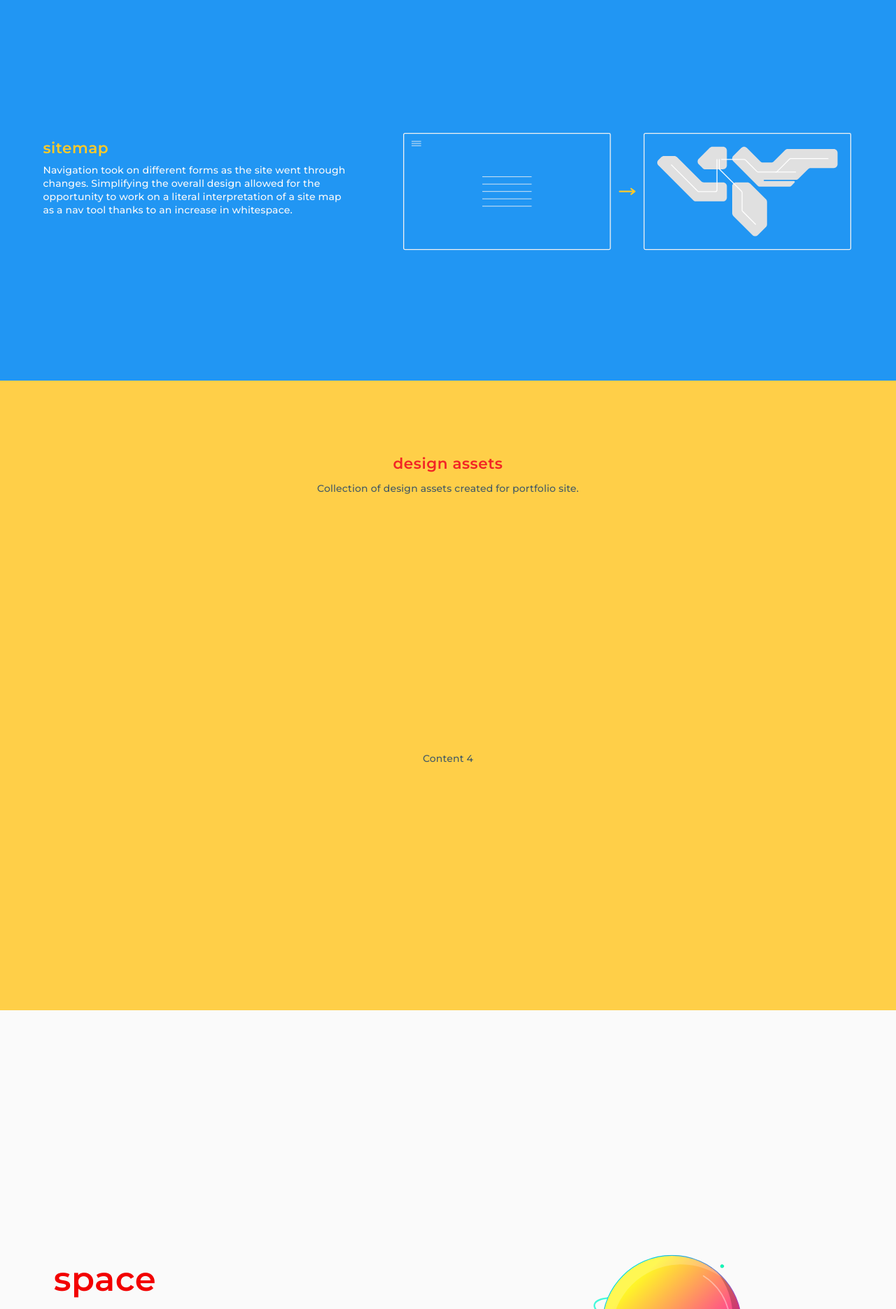
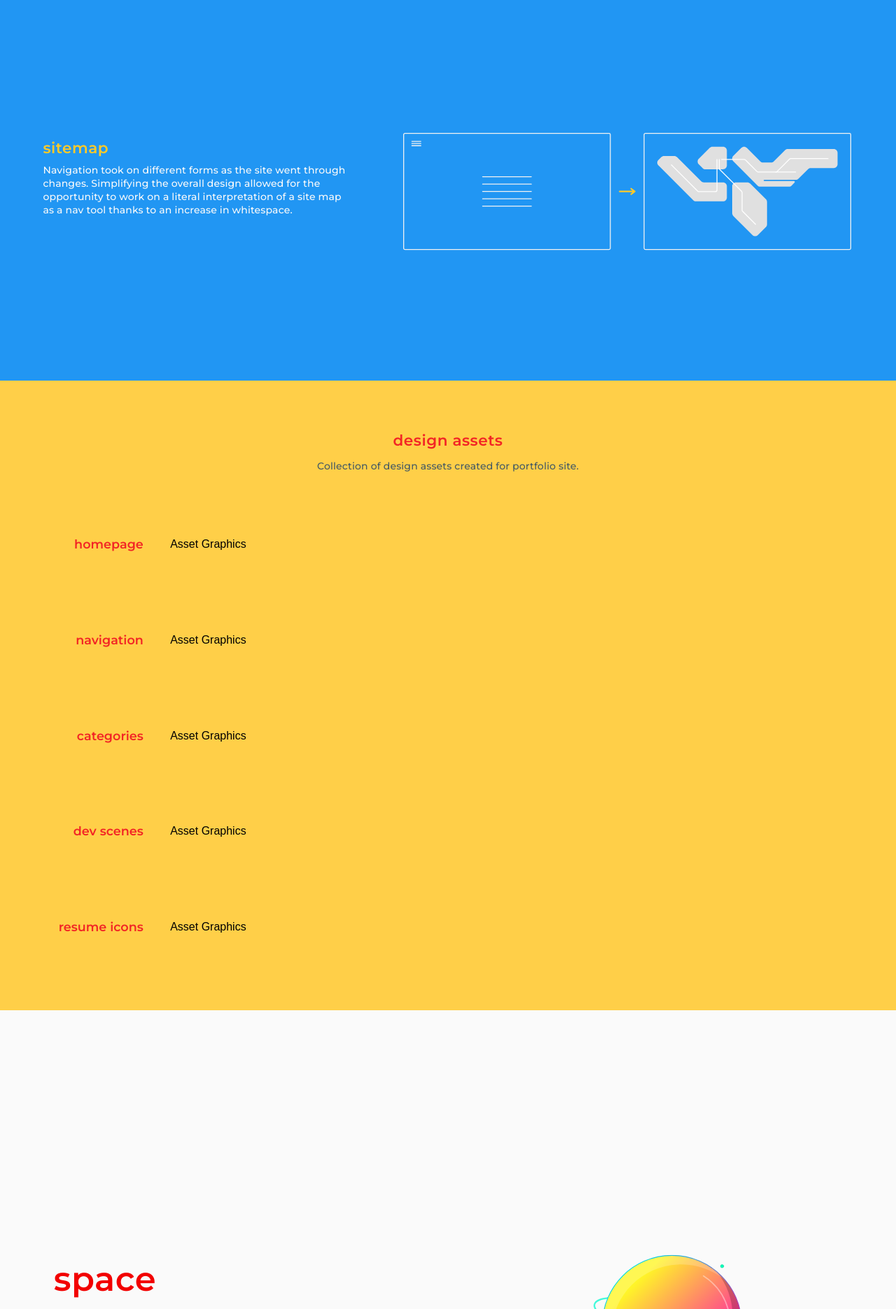
Before and after one commit to sayamkim/portfolio, a Jekyll site: the page built from design_pages/web.html, in a window 1280 px wide. Shown: the part 1256-3127 px from the top of the page at 70% size. Built offline with Jekyll 4.4.1, drawn with Linux system fonts in a browser that asks for light colours; nearby versions of some CDN libraries.

Commit message:
Layout for design assets page.

```diff
--- a/assets/css/design_pages.css
+++ b/assets/css/design_pages.css
@@ -52,7 +52,6 @@
 
 .design-column-rows {
   display: flex;
-  /*flex-direction: column;*/
   align-items: center;
   justify-content: center;
   width: 100%;
@@ -106,7 +105,8 @@
   align-items: center;
   justify-content: center;
   width: 100%;
-  height: 20%;
+  height: 10%;
+  margin-top: 2%;
 }
 
 .design-bottom {
@@ -115,7 +115,36 @@
   align-items: center;
   justify-content: center;
   width: 100%;
-  height: 70%;
+  height: 80%;
+}
+
+.design-bottom-row {
+  display: flex;
+  align-items: center;
+  justify-content: center;
+  height: 19%;
+  width: 100%;
+}
+
+.design-bottom-row-title {
+  display: flex;
+  align-items: center;
+  justify-content: flex-end;
+  width: 10%;
+  height: 100%;
+  /*margin-right: 1%;*/
+  font-family: "Montserrat", sans-serif;
+  font-size: 1.1rem;
+  font-weight: 600;
+  color: #F22525;
+}
+
+.design-bottom-row-graphic {
+  display: flex;
+  align-items: center;
+  width: 75%;
+  height: 100%;
+  margin-left: 3%;
 }
 
 .design-title, .design-blurb, .sub-design-title, .sub-design-title-2, .sub-design-blurb {
@@ -203,10 +232,6 @@
   margin: 0;
 }
 
-.last {
-  margin-bottom: 0px;
-}
-
 .design-planet {
   position: absolute;
   display: block;
--- a/design_pages/web.html
+++ b/design_pages/web.html
@@ -164,13 +164,13 @@ bg: hp-bg
             </div>
             <div class="design-column-rows">
               <svg xmlns="http://www.w3.org/2000/svg" class="web-process" viewBox="0 0 1490.587 389.768">
-                <g id="hamburger" fill="none" stroke="#F2F2F2" stroke-width="2" stroke-linecap="round" stroke-linejoin="round">
+                <g id="hamburger" fill="none" stroke="#F2F2F2" stroke-width="3" stroke-linecap="round" stroke-linejoin="round">
                   <path d="M28.7 35.3h30M28.7 42.5h30M58.7 28.13h-30"/>
                 </g>
-                <g id="box_1_" fill="none" stroke="#F2F2F2" stroke-width="3" stroke-miterlimit="10">
+                <g id="box" fill="none" stroke="#F2F2F2" stroke-width="3" stroke-miterlimit="10">
                   <path d="M801.5 5.8c0-2.38 1.92-4.3 4.3-4.3h679c2.36 0 4.3 1.92 4.3 4.3v378.17c0 2.37-1.94 4.3-4.3 4.3h-679c-2.38 0-4.3-1.93-4.3-4.3V5.8zM1.5 5.8c0-2.38 1.92-4.3 4.3-4.3h679c2.36 0 4.3 1.92 4.3 4.3v378.17c0 2.37-1.94 4.3-4.3 4.3H5.8c-2.38 0-4.3-1.93-4.3-4.3V5.8z"/>
                 </g>
-                <g id="text" fill="none" stroke="#F2F2F2" stroke-width="2" stroke-linecap="round" stroke-linejoin="round">
+                <g id="text" fill="none" stroke="#F2F2F2" stroke-width="3" stroke-linecap="round" stroke-linejoin="round">
                   <path d="M264.18 145.84H426.4M264.18 170.36H426.4M264.18 194.88H426.4M264.18 219.4H426.4M264.18 243.92H426.4"/>
                 </g>
                 <g id="land" fill="#E0E0E0">
@@ -195,7 +195,46 @@ bg: hp-bg
             </p>
           </div>
           <div class="design-bottom">
-            <p class="sub-design-blurb-center">Content 4</p>
+            <div class="design-bottom-row">
+              <div class="design-bottom-row-title">
+                homepage
+              </div>
+              <div class="design-bottom-row-graphic">
+                Asset Graphics
+              </div>
+            </div>
+            <div class="design-bottom-row">
+              <div class="design-bottom-row-title">
+                navigation
+              </div>
+              <div class="design-bottom-row-graphic">
+                Asset Graphics
+              </div>
+            </div>
+            <div class="design-bottom-row">
+              <div class="design-bottom-row-title">
+                categories
+              </div>
+              <div class="design-bottom-row-graphic">
+                Asset Graphics
+              </div>
+            </div>
+            <div class="design-bottom-row">
+              <div class="design-bottom-row-title">
+                dev scenes
+              </div>
+              <div class="design-bottom-row-graphic">
+                Asset Graphics
+              </div>
+            </div>
+            <div class="design-bottom-row">
+              <div class="design-bottom-row-title">
+                resume icons
+              </div>
+              <div class="design-bottom-row-graphic">
+                Asset Graphics
+              </div>
+            </div>
           </div>
         </div>
         <div class="design-content">
```
Also changed, not shown: other parts of design_pages/web.html (+1 -1 lines).
